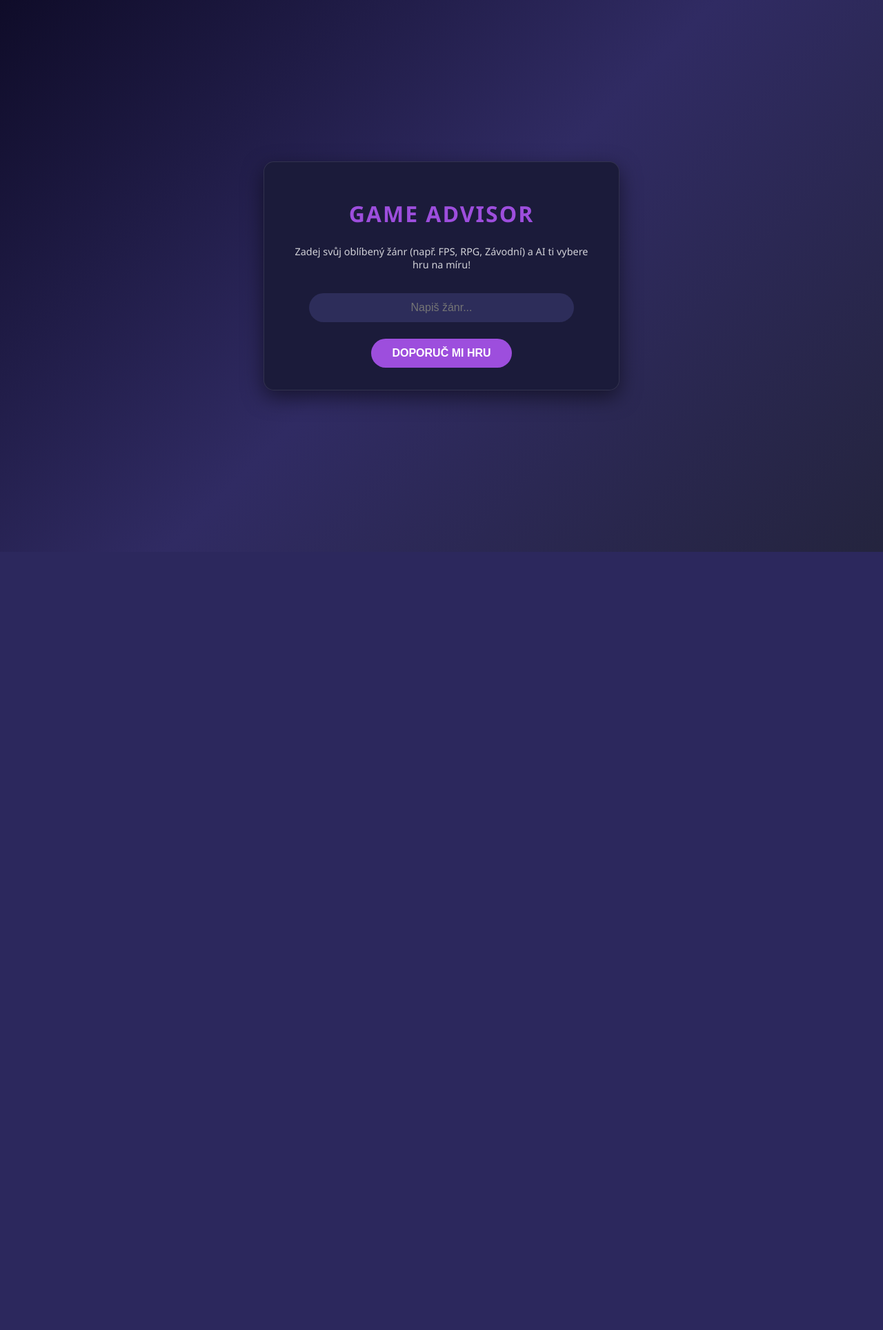
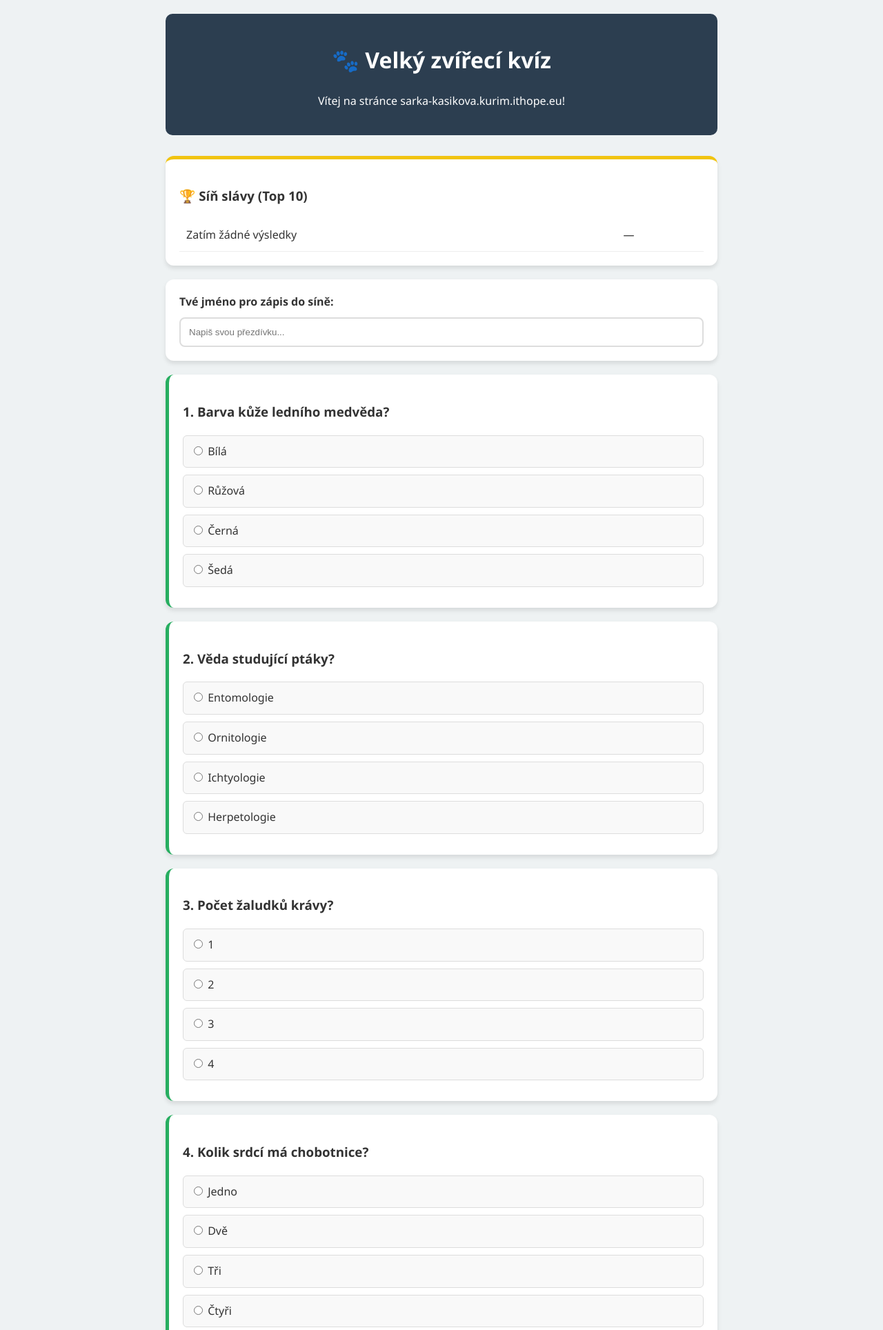
Before and after one commit to Gecyvpecy/hry, a Flask app: page / in a window 1280 px wide. Shown: the top 1928 px of the page at 69% size. Before the commit the page ends 800 px from the top, so only its background shows below. Run offline with Flask 3, Linux system fonts and the light colour scheme.

Commit message:
Add files via upload

```diff
--- a/app.py
+++ b/app.py
@@ -1,88 +1,100 @@
 import os
+import datetime
+import random
 import requests
-import datetime
 import urllib3
 from flask import Flask, request, jsonify, render_template
-from dotenv import load_dotenv
 
-# ✅ Vypnutí varování o SSL certifikátech
+# --- 1. ZÁKLADNÍ NASTAVENÍ ---
 urllib3.disable_warnings(urllib3.exceptions.InsecureRequestWarning)
 
-load_dotenv()
+app = Flask(__name__)
+app.secret_key = os.environ.get("FLASK_SECRET", "tajny-klic-123")
 
-app = Flask(__name__)
+# --- 2. VOLITELNÝ REDIS (S POJISTKOU) ---
+# Pokusíme se importovat redis. Pokud v systému není, aplikace nespadne.
+try:
+    import redis
+    redis_host = os.environ.get("REDIS_HOST", "cache")
+    r = redis.Redis(host=redis_host, port=6379, decode_responses=True, socket_connect_timeout=1)
+    r.ping()
+    print("Redis pripojen!")
+except (ImportError, Exception):
+    r = None
+    print("Redis neni dostupny - jedeme v rezimu bez databaze.")
 
-# Konfigurace prostředí
-api_key = os.environ.get("OPENAI_API_KEY", "")
-base_url = os.environ.get("OPENAI_BASE_URL", "https://kurim.ithope.eu/v1")
+# --- 3. DATA KVÍZU ---
+ALL_QUESTIONS = [
+    {"id": 1, "q": "Kolik srdcí má chobotnice?", "opts": ["Jedno", "Dvě", "Tři", "Čtyři"], "ans": 2},
+    {"id": 2, "q": "Který savec má nejhustší srst?", "opts": ["Lední medvěd", "Vydra mořská", "Činčila", "Bobr"], "ans": 1},
+    {"id": 3, "q": "Věda studující ptáky?", "opts": ["Entomologie", "Ornitologie", "Ichtyologie", "Herpetologie"], "ans": 1},
+    {"id": 4, "q": "Nejvyšší krevní tlak má?", "opts": ["Žirafa", "Velryba", "Slon", "Gepard"], "ans": 0},
+    {"id": 5, "q": "Létá pozpátku?", "opts": ["Rorýs", "Albatros", "Kolibřík", "Sokol"], "ans": 2},
+    {"id": 6, "q": "Barva kůže ledního medvěda?", "opts": ["Bílá", "Růžová", "Černá", "Šedá"], "ans": 2},
+    {"id": 7, "q": "Počet žaludků krávy?", "opts": ["1", "2", "3", "4"], "ans": 3},
+    {"id": 8, "q": "Nejrychlejší mořský tvor?", "opts": ["Plachetník", "Žralok", "Kosatka", "Tuňák"], "ans": 0},
+    {"id": 9, "q": "Březost slona afrického?", "opts": ["12 měsíců", "18 měsíců", "22 měsíců", "24 měsíců"], "ans": 2},
+    {"id": 10, "q": "Nejsilnější jed na světě?", "opts": ["Kobra", "Mamba", "Taipan", "Chřestýš"], "ans": 2},
+    {"id": 11, "q": "Který pták má největší rozpětí křídel?", "opts": ["Orel", "Kondor", "Albatros", "Pelikán"], "ans": 2},
+    {"id": 12, "q": "Které zvíře neumí skákat?", "opts": ["Slon", "Hroch", "Nosorožec", "Všechna uvedená"], "ans": 0}
+]
 
-@app.route('/', methods=['GET'])
-def home():
-    return render_template('index.html')
+# --- 4. ROUTY ---
 
-@app.route('/status', methods=['GET'])
-def status():
-    return jsonify({
-        "status": "running",
-        "timestamp": datetime.datetime.now().isoformat(),
-        "author": "Kamaradka",  # Sem si může doplnit jméno
-        "app": "AI Game Advisor"
-    })
+@app.route('/')
+def index():
+    try:
+        random_questions = random.sample(ALL_QUESTIONS, 10)
+        hall_of_fame = []
+        if r:
+            try:
+                data = r.zrevrange("leaderboard", 0, 9, withscores=True)
+                hall_of_fame = [{"name": name, "score": int(score)} for name, score in data]
+            except:
+                hall_of_fame = []
 
-@app.route('/recommend', methods=['POST'])
-def game_advisor():
-    data = request.json
-    # Očekáváme, že z frontendu přijde klíč "genre" (žánr)
-    genre = data.get("genre", "akční")
+        return render_template('index.html', questions=random_questions, leaderboard=hall_of_fame)
+    except Exception as e:
+        return f"Chyba: {str(e)}", 500
 
-    # ✅ Upravený prompt pro doporučování her
-    prompt = (
-        f"Uživatel má rád herní žánr: {genre}. "
-        "Doporuč mu jednu konkrétní aktuální hru, která do tohoto žánru patří. "
-        "Odpověz pouze jednou krátkou větou v češtině a stručně uveď, proč by si ji měl zahrát."
-    )
+@app.route('/submit', methods=['POST'])
+def submit_score():
+    if r:
+        try:
+            data = request.json or {}
+            user = data.get("user", "Anonym").strip() or "Anonym"
+            score = int(data.get("score", 0))
+            r.zadd("leaderboard", {user: score})
+        except:
+            pass
+    return jsonify({"status": "success"})
 
-    headers = {
-        "Authorization": f"Bearer {api_key}",
-        "Content-Type": "application/json"
-    }
+@app.route('/ai', methods=['POST'])
+def ai_comment():
+    data = request.json or {}
+    score = data.get("score", 0)
+    user = data.get("user", "Hráč")
+
+    api_key = os.environ.get("OPENAI_API_KEY")
+    base_url = os.environ.get("OPENAI_BASE_URL", "https://kurim.ithope.eu/v1")
 
     payload = {
         "model": "gemma3:27b",
         "messages": [
-            {"role": "system", "content": "Jsi expert na videohry a herní průmysl."},
-            {"role": "user", "content": prompt}
+            {"role": "system", "content": "Jsi vtipný zoolog."},
+            {"role": "user", "content": f"Hráč {user} získal {score}/10 v kvízu o zvířatech. Napiš jednu krátkou vtipnou větu v češtině."}
         ],
         "stream": False
     }
 
     try:
-        clean_url = base_url.rstrip('/')
-        target_url = f"{clean_url}/chat/completions"
-
-        print(f"DEBUG: Doporučuji hru pro žánr: {genre}")
-
-        response = requests.post(
-            target_url,
-            headers=headers,
-            json=payload,
-            timeout=20,
-            verify=False
-        )
-
-        if response.status_code == 200:
-            ai_response = response.json()['choices'][0]['message']['content']
-            return jsonify({"recommendation": ai_response})
-        else:
-            return jsonify({
-                "error": f"Server vrátil {response.status_code}.",
-                "details": response.text
-            }), response.status_code
-
-    except Exception as e:
-        return jsonify({"error": f"Spojení selhalo: {str(e)}"}), 500
+        clean_url = f"{base_url.rstrip('/')}/chat/completions"
+        res = requests.post(clean_url, headers={"Authorization": f"Bearer {api_key}"}, json=payload, timeout=8, verify=False)
+        msg = res.json()['choices'][0]['message']['content'] if res.status_code == 200 else "Zvířata tleskají!"
+        return jsonify({"ai_comment": msg})
+    except:
+        return jsonify({"ai_comment": "Zoolog má polední pauzu."})
 
 if __name__ == '__main__':
-    # Používáme port 5000 nebo ten, který přidělí server
     port = int(os.environ.get("PORT", 5000))
     app.run(host="0.0.0.0", port=port)
--- a/compose.yml
+++ b/compose.yml
@@ -1,9 +1,9 @@
 services:
-  web:
+  app:
     build: .
     ports:
-      - "8081:5000"
+      - "8081:8081"
     environment:
-      - PORT=5000
+      - PORT=8081
       - OPENAI_API_KEY=${OPENAI_API_KEY}
       - OPENAI_BASE_URL=${OPENAI_BASE_URL}
--- a/templates/index.html
+++ b/templates/index.html
@@ -3,196 +3,109 @@
 <head>
     <meta charset="UTF-8">
     <meta name="viewport" content="width=device-width, initial-scale=1.0">
-    <title>AI Game Advisor</title>
+    <title>Zvířecí Kvíz | Šárka Kašíková</title>
     <style>
-        :root {
-            --primary: #9d4edd;
-            --primary-hover: #7b2cbf;
-            --bg: #0f0c29;
-            --card-bg: #1b1b3a;
-            --text: #ffffff;
-        }
-
-        body {
-            font-family: 'Segoe UI', Tahoma, Geneva, Verdana, sans-serif;
-            background: linear-gradient(135deg, #0f0c29, #302b63, #24243e);
-            color: var(--text);
-            display: flex;
-            justify-content: center;
-            align-items: center;
-            min-height: 100vh;
-            margin: 0;
-        }
-
-        .container {
-            background-color: var(--card-bg);
-            padding: 2rem;
-            border-radius: 15px;
-            box-shadow: 0 10px 30px rgba(0,0,0,0.5);
-            width: 100%;
-            max-width: 450px;
-            text-align: center;
-            border: 1px solid rgba(255,255,255,0.1);
-        }
-
-        h1 {
-            margin-bottom: 1.5rem;
-            color: var(--primary);
-            font-size: 2rem;
-            text-transform: uppercase;
-            letter-spacing: 2px;
-        }
-
-        p {
-            font-size: 0.9rem;
-            opacity: 0.8;
-            margin-bottom: 2rem;
-        }
-
-        .input-group {
-            margin-bottom: 1.5rem;
-        }
-
-        input {
-            width: 80%;
-            padding: 12px;
-            border-radius: 25px;
-            border: none;
-            background: #2d2d5a;
-            color: white;
-            outline: none;
-            text-align: center;
-            font-size: 1rem;
-            transition: 0.3s;
-        }
-
-        input:focus {
-            box-shadow: 0 0 10px var(--primary);
-        }
-
-        button {
-            background-color: var(--primary);
-            color: white;
-            border: none;
-            padding: 12px 30px;
-            border-radius: 25px;
-            cursor: pointer;
-            font-weight: bold;
-            font-size: 1rem;
-            transition: 0.3s;
-            text-transform: uppercase;
-        }
-
-        button:hover {
-            background-color: var(--primary-hover);
-            transform: translateY(-2px);
-        }
-
-        button:disabled {
-            background-color: #555;
-            cursor: not-allowed;
-        }
-
-        #result {
-            margin-top: 2rem;
-            padding: 15px;
-            border-radius: 10px;
-            background: rgba(255, 255, 255, 0.05);
-            min-height: 50px;
-            display: none;
-            line-height: 1.5;
-            border-left: 4px solid var(--primary);
-        }
-
-        .loader {
-            display: none;
-            margin: 20px auto;
-            border: 4px solid #f3f3f3;
-            border-top: 4px solid var(--primary);
-            border-radius: 50%;
-            width: 30px;
-            height: 30px;
-            animation: spin 1s linear infinite;
-        }
-
-        @keyframes spin {
-            0% { transform: rotate(0deg); }
-            100% { transform: rotate(360deg); }
-        }
+        body { font-family: 'Segoe UI', Tahoma, Geneva, Verdana, sans-serif; max-width: 800px; margin: 0 auto; padding: 20px; line-height: 1.6; background-color: #eef2f3; color: #333; }
+        header { text-align: center; margin-bottom: 30px; padding: 20px; background: #2c3e50; color: white; border-radius: 10px; }
+        .leaderboard-card { background: white; padding: 20px; border-radius: 12px; margin-bottom: 20px; border-top: 5px solid #f1c40f; box-shadow: 0 4px 6px rgba(0,0,0,0.1); }
+        .leaderboard-table { width: 100%; border-collapse: collapse; }
+        .leaderboard-table td { padding: 10px; border-bottom: 1px solid #eee; }
+        .name-section { background: white; padding: 20px; border-radius: 12px; margin-bottom: 20px; box-shadow: 0 4px 6px rgba(0,0,0,0.1); }
+        input[type="text"] { width: 100%; padding: 12px; margin-top: 10px; border: 2px solid #ddd; border-radius: 8px; box-sizing: border-box; }
+        .question-card { background: white; padding: 20px; border-radius: 12px; margin-bottom: 20px; box-shadow: 0 4px 6px rgba(0,0,0,0.1); border-left: 5px solid #27ae60; }
+        .options label { display: block; margin-bottom: 10px; padding: 10px; background: #f9f9f9; border-radius: 6px; cursor: pointer; border: 1px solid #ddd; }
+        .btn { display: block; width: 100%; background: #27ae60; color: white; padding: 15px; border: none; border-radius: 8px; cursor: pointer; font-size: 18px; font-weight: bold; }
+        #result { margin-top: 30px; padding: 25px; border-radius: 12px; display: none; background: #fff; border: 2px solid #27ae60; text-align: center; animation: fadeIn 0.5s; }
+        @keyframes fadeIn { from { opacity: 0; } to { opacity: 1; } }
+        .ai-bubble { background: #fdf6e3; border: 2px solid #eee; border-radius: 15px; padding: 20px; position: relative; margin-top: 20px; box-shadow: 0 4px 15px rgba(0,0,0,0.05); }
     </style>
 </head>
 <body>
 
-<div class="container">
-    <h1>Game Advisor</h1>
-    <p>Zadej svůj oblíbený žánr (např. FPS, RPG, Závodní) a AI ti vybere hru na míru!</p>
+    <header>
+        <h1>🐾 Velký zvířecí kvíz</h1>
+        <p>Vítej na stránce sarka-kasikova.kurim.ithope.eu!</p>
+    </header>
 
-    <div class="input-group">
-        <input type="text" id="genreInput" placeholder="Napiš žánr..." onkeypress="handleKeyPress(event)">
+    <div class="leaderboard-card">
+        <h3>🏆 Síň slávy (Top 10)</h3>
+        <table class="leaderboard-table">
+            {% if leaderboard %}
+                {% for player in leaderboard %}
+                <tr><td><strong>{{ player.name }}</strong></td><td>{{ player.score }}/10</td></tr>
+                {% endfor %}
+            {% else %}
+                <tr><td>Zatím žádné výsledky</td><td>—</td></tr>
+            {% endif %}
+        </table>
     </div>
 
-    <button id="sendBtn" onclick="getRecommendation()">Doporuč mi hru</button>
+    <div class="name-section">
+        <label for="username"><strong>Tvé jméno pro zápis do síně:</strong></label>
+        <input type="text" id="username" placeholder="Napiš svou přezdívku..." maxlength="20">
+    </div>
 
-    <div class="loader" id="loader"></div>
-    <div id="result"></div>
-</div>
+    <form id="quiz-form">
+        {% for question in questions %}
+        <div class="question-card" data-ans="{{ question.ans }}" data-id="{{ question.id }}">
+            <h3>{{ loop.index }}. {{ question.q }}</h3>
+            <div class="options">
+                {% for opt in question.opts %}
+                <label><input type="radio" name="q{{ question.id }}" value="{{ loop.index0 }}" required> {{ opt }}</label>
+                {% endfor %}
+            </div>
+        </div>
+        {% endfor %}
+        <button type="submit" class="btn">🚀 Vyhodnotit a uložit výsledek</button>
+    </form>
 
-<script>
-    function handleKeyPress(event) {
-        if (event.key === "Enter") {
-            getRecommendation();
-        }
-    }
+    <div id="result">
+        <h2 id="score-text"></h2>
+        <div class="ai-bubble">
+            <div style="font-size: 2.5em; margin-bottom: 10px;">👨‍🔬</div>
+            <div style="font-weight: bold; color: #27ae60;">AI Zoolog říká:</div>
+            <div id="ai-comment">💬 Přemýšlím...</div>
+        </div>
+        <button onclick="location.reload()" class="btn" style="margin-top: 30px; background: #34495e;">Hrát znovu</button>
+    </div>
 
-    async function getRecommendation() {
-        const input = document.getElementById('genreInput');
-        const resultDiv = document.getElementById('result');
-        const loader = document.getElementById('loader');
-        const btn = document.getElementById('sendBtn');
+    <script>
+        document.getElementById('quiz-form').onsubmit = async (e) => {
+            e.preventDefault();
+            const username = document.getElementById('username').value.trim() || "Anonym";
+            let score = 0;
+            const cards = document.querySelectorAll('.question-card');
 
-        const genre = input.value.trim();
-
-        if (!genre) {
-            alert("Prosím, zadej nějaký žánr!");
-            return;
-        }
-
-        // UI stav - načítání
-        resultDiv.style.display = 'none';
-        loader.style.display = 'block';
-        btn.disabled = true;
-
-        try {
-            const response = await fetch('/recommend', {
-                method: 'POST',
-                headers: {
-                    'Content-Type': 'application/json'
-                },
-                body: JSON.stringify({ genre: genre })
+            cards.forEach(card => {
+                if (card.querySelector('input:checked')?.value === card.getAttribute('data-ans')) score++;
             });
 
-            const data = await response.json();
+            document.getElementById('quiz-form').style.display = 'none';
+            document.querySelector('.name-section').style.display = 'none';
+            document.getElementById('result').style.display = 'block';
+            document.getElementById('score-text').innerText = `Skóre: ${score} z 10`;
+            window.scrollTo({ top: 0, behavior: 'smooth' });
 
-            loader.style.display = 'none';
-            resultDiv.style.display = 'block';
-            btn.disabled = false;
+            // Uložit do databáze
+            await fetch('/submit', {
+                method: 'POST',
+                headers: { 'Content-Type': 'application/json' },
+                body: JSON.stringify({ user: username, score: score })
+            });
 
-            if (data.recommendation) {
-                resultDiv.innerHTML = `<strong>AI doporučuje:</strong><br>${data.recommendation}`;
-                resultDiv.style.borderLeftColor = "#9d4edd";
-            } else {
-                resultDiv.innerText = "Chyba: " + (data.error || "Nepodařilo se získat odpověď.");
-                resultDiv.style.borderLeftColor = "red";
+            // Získat AI komentář
+            try {
+                const aiRes = await fetch('/ai', {
+                    method: 'POST',
+                    headers: { 'Content-Type': 'application/json' },
+                    body: JSON.stringify({ score: score, user: username })
+                });
+                const aiData = await aiRes.json();
+                document.getElementById('ai-comment').innerText = aiData.ai_comment;
+            } catch (err) {
+                document.getElementById('ai-comment').innerText = "AI zoolog se zakoukal na žirafy.";
             }
-        } catch (error) {
-            loader.style.display = 'none';
-            resultDiv.style.display = 'block';
-            btn.disabled = false;
-            resultDiv.innerText = "Chyba při spojení se serverem.";
-            resultDiv.style.borderLeftColor = "red";
-        }
-    }
-</script>
-
+        };
+    </script>
 </body>
 </html>
```
Also changed, not shown: README.md, 1 other file.
